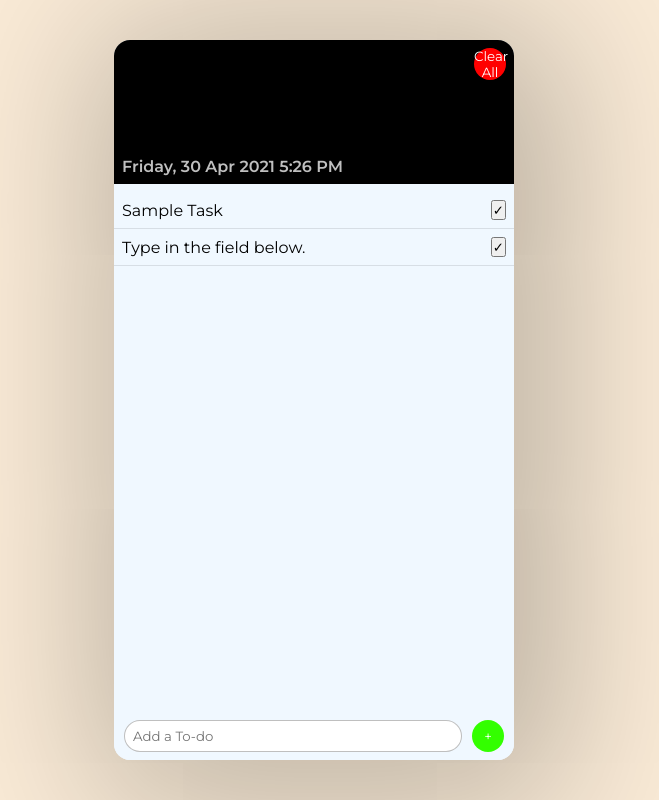
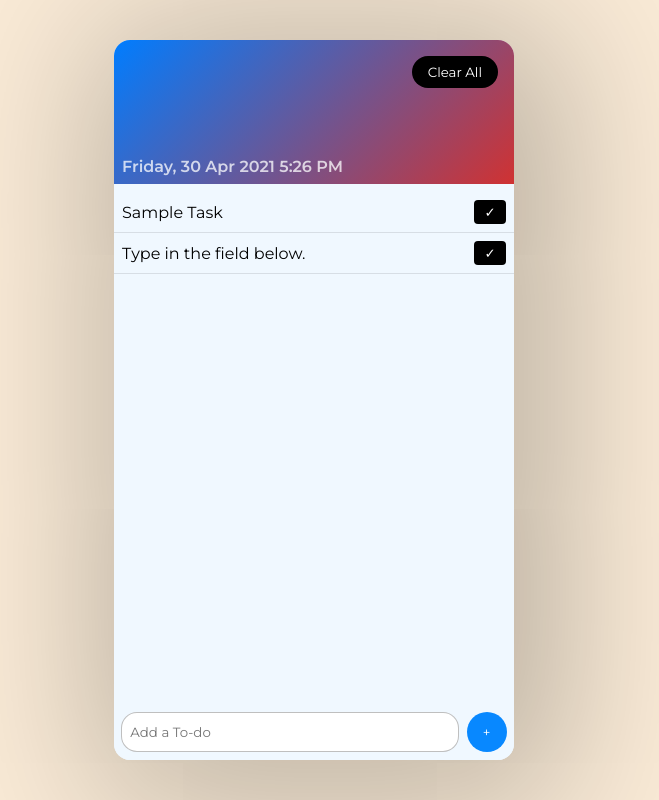
Before and after one commit to kecav/to-do, a plain HTML site: page index.html in a window 1280 px wide. Shown: the whole page, without its empty margins (326-985 px from the left). Drawn offline with Linux system fonts and the light colour scheme.

Commit message:
New Stylesheet for Deletion

```diff
--- a/style.css
+++ b/style.css
@@ -25,7 +25,7 @@ body {
 
 .header {
     height: 20%;
-    background-color: black;
+    background: linear-gradient(315deg, #d03232, #007dff);
     position: relative;
 }
 
@@ -33,13 +33,14 @@ body {
     cursor: pointer;
     border: none;
     color: #fff;
-    border-radius: 50%;
-    height: 2rem;
-    width: 2rem;
-    background-color: rgb(255, 0, 0);
+    border-radius: 69rem;
+    background-color: rgb(0 0 0);
     position: absolute;
-    top: 0.5rem;
-    right: 0.5rem;
+    right: 0;
+    padding: 0.5rem 1rem;
+    margin: 1rem;
+    width: auto;
+    height: auto;
 }
 
 .content {
@@ -88,21 +89,21 @@ body {
     flex-direction: column;
     align-items: center;
     padding: 0.5rem;
-    overflow-y: scroll;
+    overflow-y: auto;
     height: calc(100% - 3rem);
 }
 
 #add-btn {
-    color: #fff;
+    color: rgb(255, 255, 255);
     cursor: pointer;
     border: none;
     border-radius: 50%;
-    background-color: rgb(51, 255, 0);
-    width: 2rem;
-    height: 2rem;
+    background-color: rgb(8, 136, 255);
+    width: 2.5rem;
+    height: 2.5rem;
 }
 
-#delete {
+button {
     cursor: pointer;
     color: #fff;
     background-color: rgb(0, 0, 0, 0.75);
@@ -111,3 +112,16 @@ body {
     height: 1.5rem;
     border-radius: 0.25rem;
 }
+
+.done-btn {
+    background-color: rgb(0, 0, 0);
+    transition: 0.5s;
+}
+
+.done-btn:hover {
+    background-color: red;
+}
+
+li:hover {
+    background-color: #fff;
+}
```
